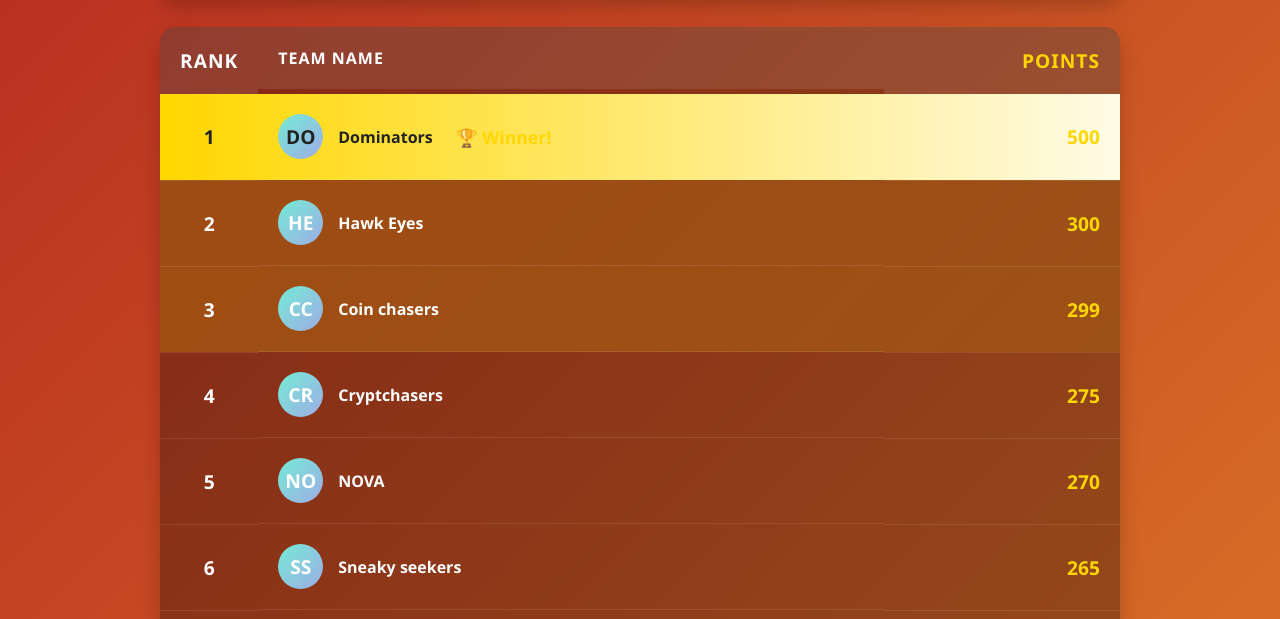
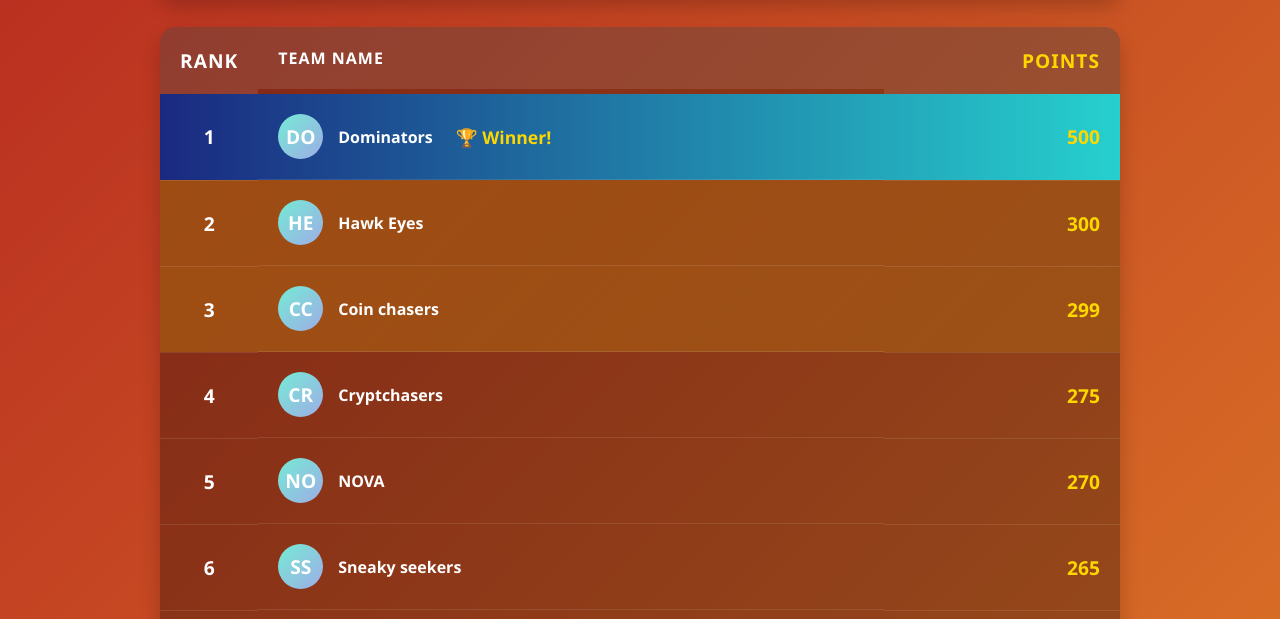
Before and after one commit to pranaykpradeep/leaderboard, a website: page index.html in a window 1280 px wide. Shown: the part 181-800 px from the top of the page. Drawn offline with Linux system fonts and the light colour scheme.

Commit message:
Update index.html

```diff
--- a/index.html
+++ b/index.html
@@ -247,7 +247,7 @@
         if (!document.getElementById('winner-row-style')) {
             const style = document.createElement('style');
             style.id = 'winner-row-style';
-            style.innerHTML = `.winner-row { background: linear-gradient(90deg, gold 0%, #fffbe6 100%) !important; color: #222 !important; }`;
+            style.innerHTML = `.winner-row { background: linear-gradient(90deg, #1a2980 0%, #26d0ce 100%) !important; color: #fff !important; }`;
             document.head.appendChild(style);
         }
             document.getElementById('update-time').textContent = new Date().toLocaleTimeString();
```
